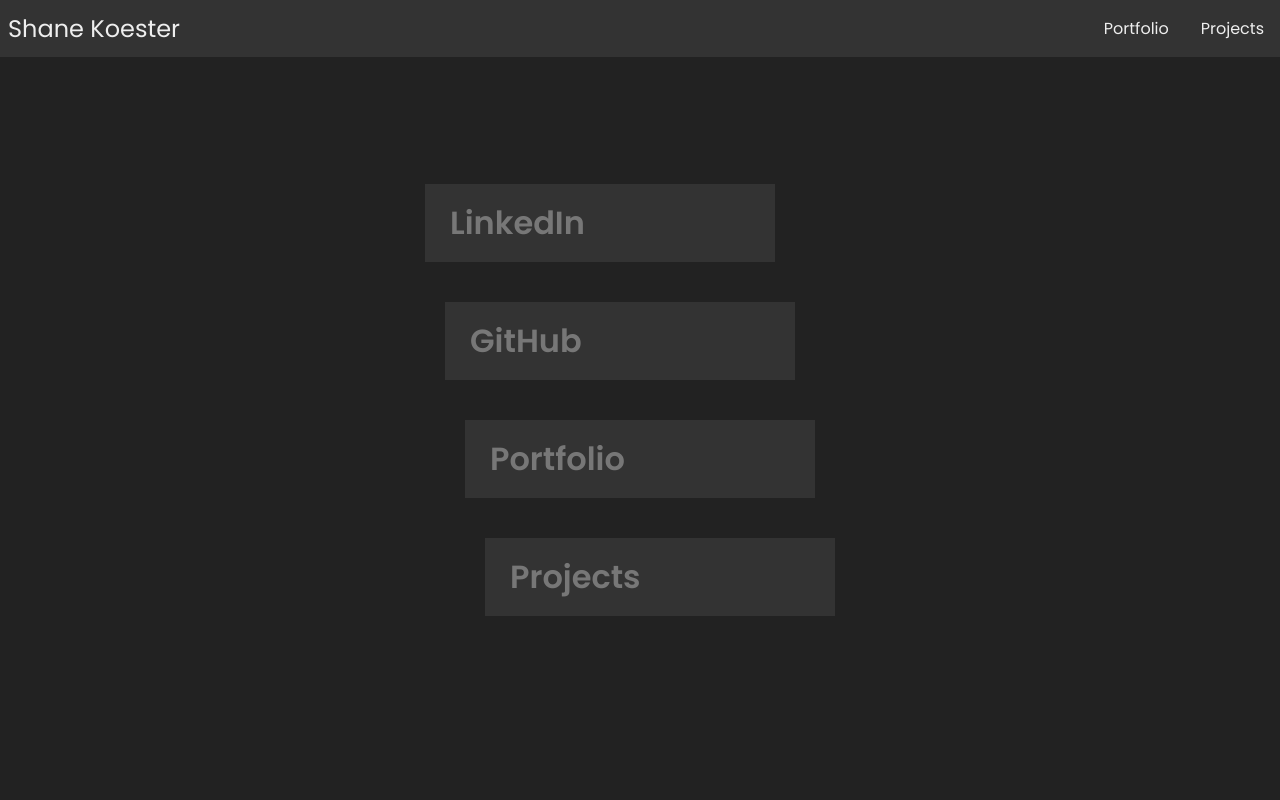
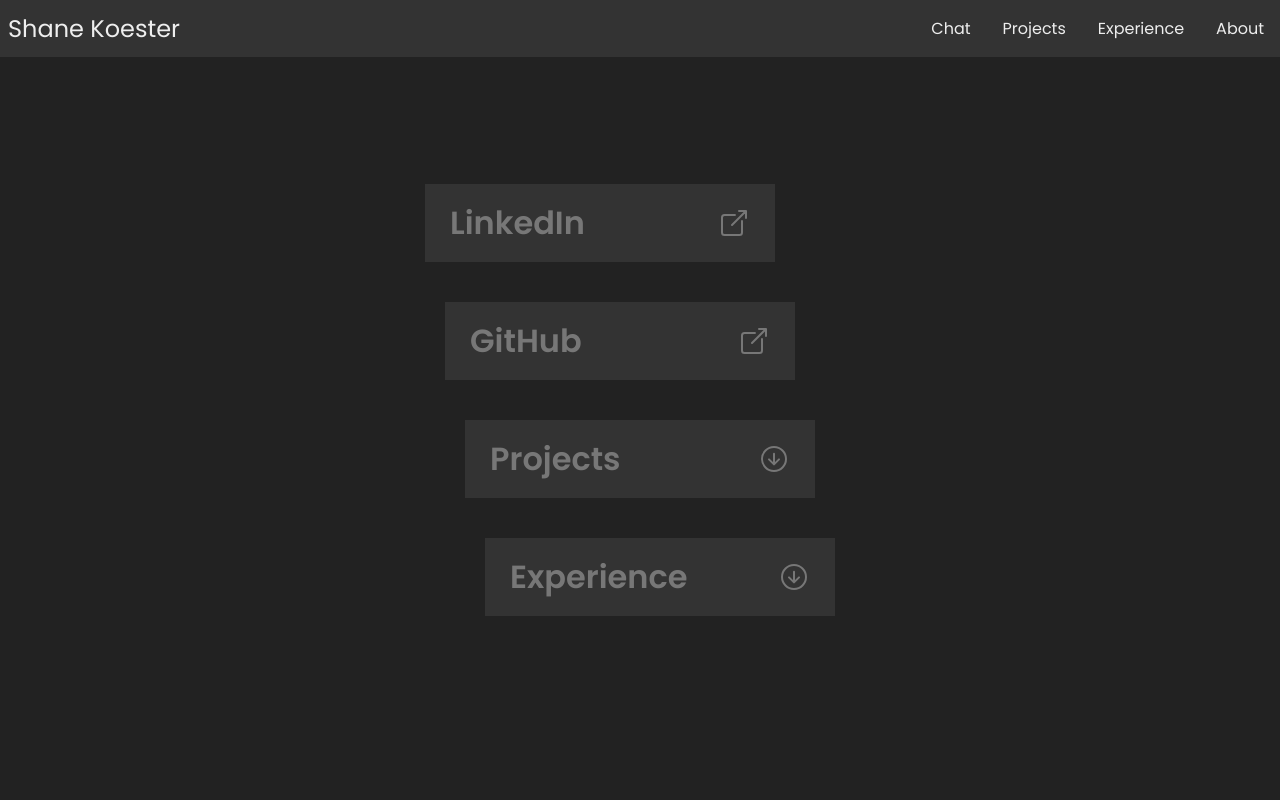
Before and after one commit to ItsMeShane/shanes.tech, a React (Create React App) app: page / in a window 1280 px wide. Shown: the top 800 px of the page. Built offline with nearby package versions, Linux system fonts and the light colour scheme.

Commit message:
refactored to use a single page format

```diff
--- a/src/App.js
+++ b/src/App.js
@@ -1,20 +1,35 @@
 import { BrowserRouter, Routes, Route } from 'react-router-dom';
 import Hero from './pages/hero/Hero';
-import Portfolio from './pages/portfolio/Portfolio';
+import Experience from './pages/experience/Experience';
 import PageNotFound from './pages/error404/PageNotFound';
 import NavBar from './navigation/Navigation';
 import Projects from './pages/projects/Projects';
 
+const PortfolioContent = () => {
+   return (
+      <>
+         <div id='hero'>
+            <Hero />
+         </div>
+         <div id='chat'></div>
+         <div id='projects'>
+            <Projects />
+         </div>
+         <div id='experience'>
+            <Experience />
+         </div>
+         <div id='about'></div>
+      </>
+   );
+};
 function App() {
    return (
       <BrowserRouter>
-      <NavBar />
+         <NavBar />
          <Routes>
             <Route path='*' element={<PageNotFound />} />
-            <Route path='/' index element={<Hero />} />
-            <Route path='/home' index element={<Hero />} />
-            <Route path='/portfolio' element={<Portfolio />} />
-            <Route path='/projects' element={<Projects />} />
+            <Route path='/' index element={<PortfolioContent />} />
+            <Route path='/home' element={<PortfolioContent />} />
          </Routes>
       </BrowserRouter>
    );
--- a/src/navigation/NavStyles.css
+++ b/src/navigation/NavStyles.css
@@ -10,7 +10,7 @@
    z-index: 101;
 }
 
-.brand-title {
+.name {
    font-size: 1.5rem;
    margin: 0.5rem;
    text-decoration: none;
--- a/src/navigation/Navigation.jsx
+++ b/src/navigation/Navigation.jsx
@@ -27,30 +27,44 @@ export default function NavBar() {
       navbarLinksRef.current.classList.toggle('menu-open');
    };
 
-   const handleLinkClick = () => {
+   const handleLinkClick = (event, targetId) => {
+      goToSection(event, targetId);
       navbarLinksRef.current.classList.remove('menu-open');
    };
 
    return (
       <nav className='navbar'>
-         <Link to='/' className='brand-title'>
+         <Link to='/' className='name' onClick={(e) => handleLinkClick(e, '#hero')}>
             Shane Koester
          </Link>
-         <div
-            className='toggle-menu'
-            ref={menuRef}
-            onClick={handleToggleButtonClick}
-         >
+         <div className='toggle-menu' ref={menuRef} onClick={handleToggleButtonClick}>
             <ion-icon name='menu-outline'></ion-icon>
          </div>
          <div className='navbar-links' ref={navbarLinksRef}>
             <ul>
-               <CustomLink to='/portfolio' onClick={handleLinkClick}>
-                  Portfolio
-               </CustomLink>
-               <CustomLink to='/projects' onClick={handleLinkClick}>
-                  Projects
-               </CustomLink>
+               <li>
+                  <a href='#chat' onClick={(e) => handleLinkClick(e, '#chat')}>
+                     Chat
+                  </a>
+               </li>
+               <li>
+                  <a href='#projects' onClick={(e) => handleLinkClick(e, '#projects')}>
+                     Projects
+                  </a>
+               </li>
+               <li>
+                  <a
+                     href='#experience'
+                     onClick={(e) => handleLinkClick(e, '#experience')}
+                  >
+                     Experience
+                  </a>
+               </li>
+               <li>
+                  <a href='#about' onClick={(e) => handleLinkClick(e, '#about')}>
+                     About
+                  </a>
+               </li>
             </ul>
          </div>
       </nav>
@@ -68,3 +82,11 @@ function CustomLink({ to, children, onClick, ...props }) {
       </li>
    );
 }
+
+export const goToSection = (event, targetId) => {
+   event.preventDefault();
+   const targetElement = document.querySelector(targetId);
+   if (targetElement) {
+      targetElement.scrollIntoView({ behavior: 'smooth' });
+   }
+};
--- /dev/null
+++ b/src/pages/experience/Experience.jsx
@@ -0,0 +1,14 @@
+import React from 'react';
+import { Container, Wrapper } from './ExperienceStyles';
+
+const Experience = () => {
+   return (
+      <Wrapper>
+         <Container>
+            <h1>Experience</h1>
+         </Container>
+      </Wrapper>
+   );
+};
+
+export default Experience;
--- a/src/pages/hero/InteractiveButtons.jsx
+++ b/src/pages/hero/InteractiveButtons.jsx
@@ -1,6 +1,6 @@
 import React, { useRef, useEffect } from 'react';
 import styled from 'styled-components';
-import { Link } from 'react-router-dom';
+import { goToSection } from '../../navigation/Navigation';
 
 const Container = styled.div`
    font-size: 2rem;
@@ -174,26 +174,26 @@ const InteractiveButtons = () => {
             </a>
          </LinkWrapper>
          <LinkWrapper style={{ '--offset': '40px' }}>
-            <Link to='/portfolio'>
-               <Card
-                  className='link'
-                  style={{ '--clr1': '#945489', '--clr2': '#3b2237' }}
-               >
-                  <span>Portfolio</span>
-                  <ion-icon name='arrow-forward-circle-outline'></ion-icon>
-               </Card>
-            </Link>
-         </LinkWrapper>
-         <LinkWrapper style={{ '--offset': '60px' }}>
-            <Link to='/projects'>
+            <a href='#projects' onClick={(e) => goToSection(e, '#projects')}>
                <Card
                   className='link'
                   style={{ '--clr1': '#6e5494', '--clr2': '#211668' }}
                >
                   <span>Projects</span>
-                  <ion-icon name='arrow-forward-circle-outline'></ion-icon>
+                  <ion-icon name='arrow-down-circle-outline'></ion-icon>{' '}
                </Card>
-            </Link>
+            </a>
+         </LinkWrapper>
+         <LinkWrapper style={{ '--offset': '60px' }}>
+            <a href='#experience' onClick={(e) => goToSection(e, '#experience')}>
+               <Card
+                  className='link'
+                  style={{ '--clr1': '#945489', '--clr2': '#3b2237' }}
+               >
+                  <span>Experience</span>
+                  <ion-icon name='arrow-down-circle-outline'></ion-icon>{' '}
+               </Card>
+            </a>
          </LinkWrapper>
       </Container>
    );
--- a/src/pages/portfolio/Portfolio.jsx
+++ /dev/null
@@ -1,14 +0,0 @@
-import React from 'react';
-import { Container, Wrapper } from './PortfolioStyles';
-
-const Projects = () => {
-   return (
-      <Wrapper>
-         <Container>
-            <h1>Portfolio</h1>
-         </Container>
-      </Wrapper>
-   );
-};
-
-export default Projects;
```
Also changed, not shown: src/pages/experience/ExperienceStyles.jsx (renamed from src/pages/portfolio/PortfolioStyles.jsx).
